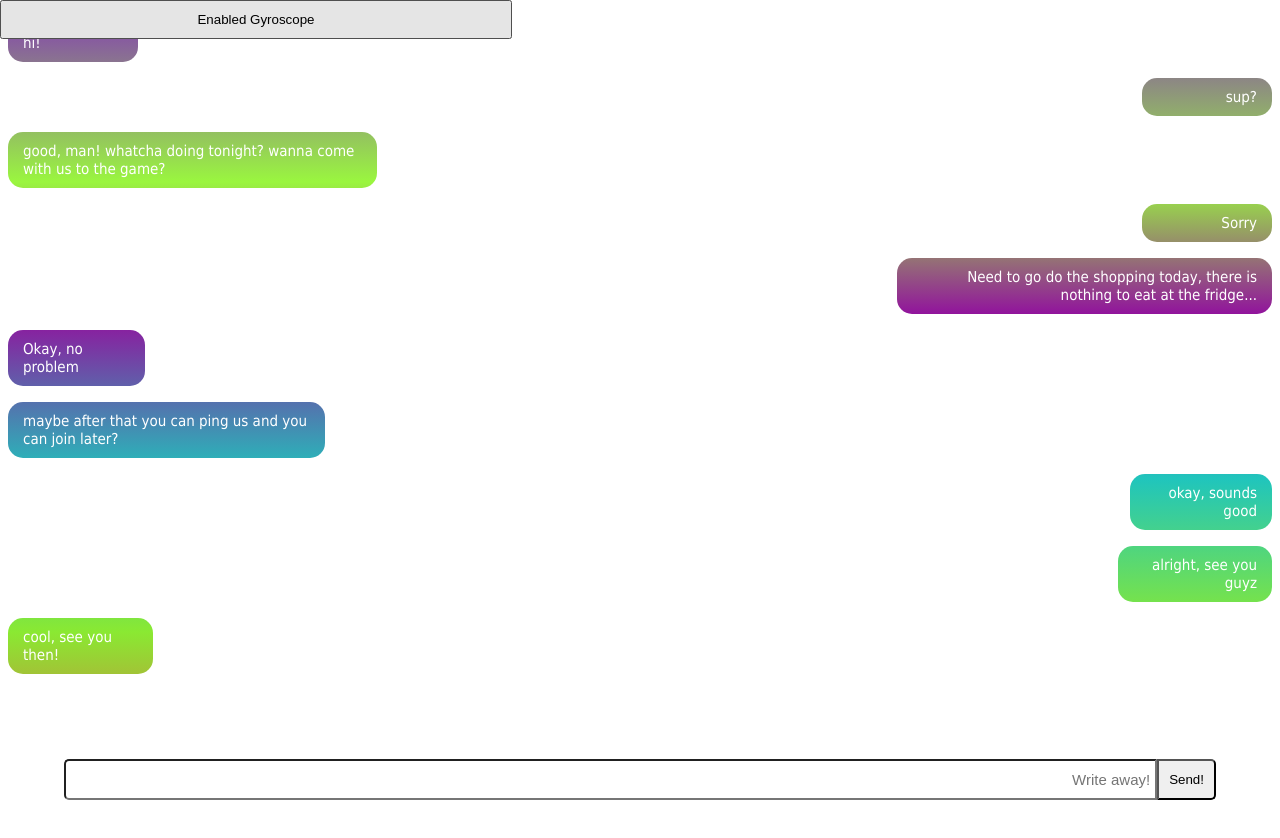
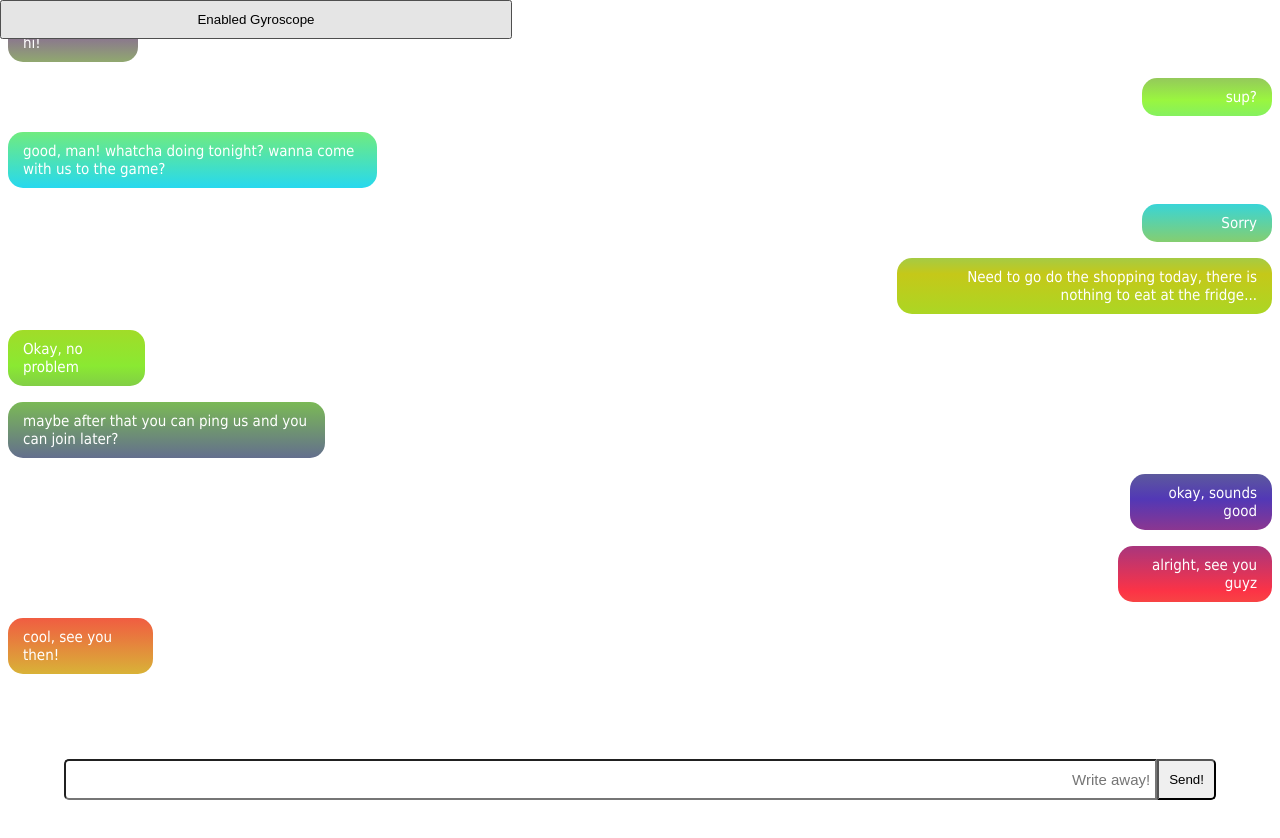
Before and after one commit to gokhanipek/cool-insta-gradient-bg, a React (Vite) app: page / in a window 1280 px wide. Shown: the top 838 px of the page. Built offline with nearby package versions, Linux system fonts and the light colour scheme.

Commit message:
more agressive transition

```diff
--- a/src/App.css
+++ b/src/App.css
@@ -16,12 +16,14 @@
 .messages {
   overflow-y: auto;
   background: rgb(131,58,180);
-  background: linear-gradient(180deg, rgba(131,58,180,1) 0%, rgba(154,246,63,1) 17%, rgba(145,18,157,1) 30%, rgba(32,197,188,1) 46%, rgba(138,233,50,1) 61%, rgba(252,51,70,1) 81%, rgba(143,49,202,1) 100%);
+  background: linear-gradient(180deg, rgba(131,58,180,1) 0%, rgba(154,246,63,1) 9%, rgba(33,215,247,1) 18%, rgba(197,200,25,1) 26%, rgba(138,233,50,1) 35%, rgba(82,56,182,1) 48%, rgba(252,51,70,1) 57%, rgba(204,224,50,1) 68%, rgba(83,189,191,1) 75%, rgba(195,107,182,1) 85%, rgba(143,49,202,1) 100%);
   font-family: tahoma;
   font-weight: 400;
   font-size: 15px;
   background-size: 150% 150%;
   color: white;
+  transition-duration: 0.4s;
+  transition-behavior: ease-out;
 }
 
 form {
--- a/src/App.jsx
+++ b/src/App.jsx
@@ -75,7 +75,7 @@
     console.log(Math.sin(gamma), Math.sin(beta), Math.sin(alpha) );
       // setGamma(gamma);
     console.log(tiltRef.current)
-    tiltRef.current.style.backgroundPositionY = beta + 'px';
+    tiltRef.current.style.backgroundPositionY = beta + '%';
   }
 
   async function requestDeviceOrientation() {
```
